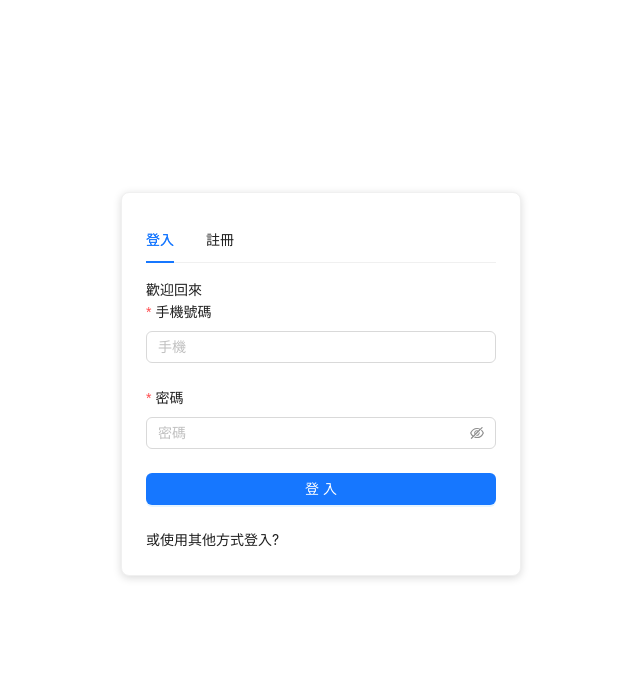
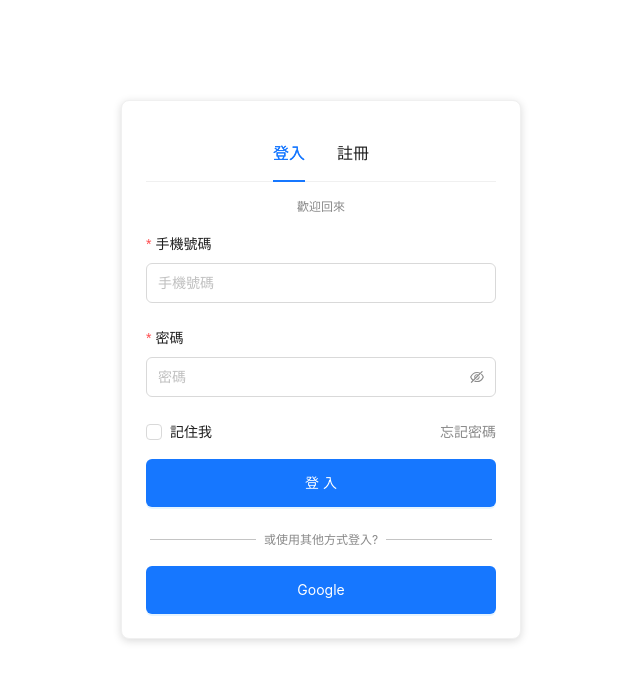
Before and after one commit to leon11081991/vue3-emgiot, a Vue app: page /login in a window 1280 px wide. Shown: the top 682 px of the page, without its empty margins (319-959 px from the left). Built offline with nearby package versions, Linux system fonts and the light colour scheme.

Commit message:
feat(login-page): 調整登入頁面

```diff
--- /dev/null
+++ b/src/constants/configs/login.config.ts
@@ -0,0 +1,18 @@
+// ant 登入元件設定
+export const createLoginFormConfig = ($t: any) => ({
+  userAccount: {
+    name: 'userAccount',
+    placeholder: $t('LoginView.Login.UserAccount'),
+    rules: [{ required: true }]
+  },
+  password: {
+    name: 'password',
+    placeholder: $t('LoginView.Login.Password'),
+    rules: [{ required: true }]
+  }
+})
+
+// ant 元件驗證設定
+export const formValidateMsgsConfig = {
+  required: '請填寫 ${label}'
+}
--- a/src/views/LoginPage.vue
+++ b/src/views/LoginPage.vue
@@ -1,44 +1,26 @@
 <script setup lang="ts">
 import { ref } from 'vue'
-import { Form, Layout } from 'ant-design-vue'
+import { Form } from 'ant-design-vue'
 import { useI18n } from 'vue-i18n'
+import { createLoginFormConfig, formValidateMsgsConfig } from '@/constants/configs/login.config'
 
 type TabKey = 'login' | 'register'
 
 const { t: $t } = useI18n()
 
 const activeKey = ref<TabKey>('login')
-
-// TODO: 1.換為多語系資料2.拆分至model資料夾
-const loginFormConfig = {
-  userAccount: {
-    name: 'userAccount',
-    placeholder: '手機',
-    rules: [{ required: true }]
-  },
-  password: {
-    name: 'password',
-    placeholder: '密碼',
-    rules: [{ required: true }]
-  }
-}
-
-// TODO: 1.換為多語系資料2.拆分至model資料夾
-const validateMessages = {
-  required: '${label} is required!'
-}
-
 const loginFormModel = ref({
   userAccount: '',
-  password: ''
+  password: '',
+  rememberMe: false
 })
-
 const registerFormModel = ref({
   userAccount: ''
 })
 
 const loginForm = Form.useForm(loginFormModel.value)
 const registerForm = Form.useForm(registerFormModel.value)
+const loginFormConfig = createLoginFormConfig($t)
 
 // TODO: type 修正
 const onLoginFinish = (values: any) => {
@@ -57,7 +39,7 @@ const onRegisterFinish = (values: any) => {
   <div class="login-page">
     <div class="login-register-container">
       <a-card class="login-register-card">
-        <a-tabs v-model:activeKey="activeKey">
+        <a-tabs v-model:activeKey="activeKey" centered size="large">
           <!-- Login -->
           <a-tab-pane key="login" :tab="$t('LoginView.Login.TabLabel')">
             <p class="text-message">{{ $t('LoginView.Login.TextMessage') }}</p>
@@ -66,19 +48,16 @@ const onRegisterFinish = (values: any) => {
               :name="'login_form'"
               :layout="'vertical'"
               :form="loginForm"
-              :validate-messages="validateMessages"
+              :validate-messages="formValidateMsgsConfig"
               @finish="onLoginFinish"
             >
               <a-form-item
                 :name="loginFormConfig.userAccount.name"
                 :label="$t('LoginView.Login.UserAccount')"
-                :rules="[
-                  {
-                    required: loginFormConfig.userAccount.rules
-                  }
-                ]"
+                :rules="loginFormConfig.userAccount.rules"
               >
                 <a-input
+                  class="base-input"
                   :placeholder="loginFormConfig.userAccount.placeholder"
                   v-model:value="loginFormModel.userAccount"
                 />
@@ -87,17 +66,23 @@ const onRegisterFinish = (values: any) => {
               <a-form-item
                 :name="loginFormConfig.password.name"
                 :label="$t('LoginView.Login.Password')"
-                :rules="[
-                  {
-                    required: loginFormConfig.password.rules
-                  }
-                ]"
+                :rules="loginFormConfig.password.rules"
               >
                 <a-input-password
+                  class="base-input"
+                  autocomplete="current-password"
                   :placeholder="loginFormConfig.password.placeholder"
                   v-model:value="loginFormModel.password"
                 />
               </a-form-item>
+
+              <div class="actions-container">
+                <a-checkbox v-model:checked="loginFormModel.rememberMe">
+                  {{ $t('LoginView.Login.RememberMe') }}
+                </a-checkbox>
+
+                <span class="forget">忘記密碼</span>
+              </div>
 
               <a-form-item>
                 <a-button class="login-btn" type="primary" html-type="submit">
@@ -106,7 +91,11 @@ const onRegisterFinish = (values: any) => {
               </a-form-item>
             </a-form>
 
-            <p class="other-message">{{ $t('LoginView.Login.OtherMessage') }}</p>
+            <div class="other-message">
+              <span class="other-message-text">{{ $t('LoginView.Login.OtherMessage') }}</span>
+            </div>
+
+            <a-button class="google-btn" type="primary"> Google </a-button>
           </a-tab-pane>
 
           <!-- Register -->
@@ -119,17 +108,6 @@ const onRegisterFinish = (values: any) => {
               :form="registerForm"
               @finish="onRegisterFinish"
             >
-              <!-- <a-form-item
-                name="userAccount"
-                rules="[ { required: true, message: '請輸入用戶名!' } ]"
-              >
-                <a-input placeholder="用戶名" />
-              </a-form-item> -->
-
-              <!-- <a-form-item name="password" rules="[ { required: true, message: '請輸入密碼!' } ]">
-                <a-input-password placeholder="密碼" />
-              </a-form-item> -->
-
               <a-form-item
                 :name="loginFormConfig.userAccount.name"
                 :label="$t('LoginView.Register.UserAccount')"
@@ -145,7 +123,7 @@ const onRegisterFinish = (values: any) => {
               </a-form-item>
 
               <a-form-item>
-                <a-button type="primary" html-type="submit">
+                <a-button class="register-btn" type="primary" html-type="submit">
                   {{ $t('LoginView.Register.Submit') }}
                 </a-button>
               </a-form-item>
@@ -160,23 +138,87 @@ const onRegisterFinish = (values: any) => {
 <style lang="scss" scoped>
 .login-page {
   position: relative;
-  min-height: 100dvh;
-  // display: flex;
-  // justify-content: center;
-  // align-items: center;
 }
 .login-register-container {
-  transform: translateY(50%);
+  position: absolute;
+  top: 100px;
+  left: 50%;
+  transform: translateX(-50%);
+
+  width: 90%;
   max-width: 400px;
-  margin: 0 auto;
 }
 
 .ant-card {
-  // width: 40dvw;
   box-shadow: 0px 2px 8px rgba(0, 0, 0, 0.15);
 }
 
-.login-btn {
+.base-input {
+  padding-block: 0.5rem;
+}
+
+.login-btn,
+.register-btn,
+.google-btn {
   width: 100%;
+  padding-block: 0.75rem;
+  height: auto;
+}
+
+.text-message {
+  margin-bottom: 1rem;
+  text-align: center;
+  font-size: 0.75rem;
+  color: $--color-gray-600;
+}
+
+.actions-container {
+  display: flex;
+  justify-content: space-between;
+  margin-bottom: 1rem;
+
+  .forget {
+    color: $--color-gray-600;
+    transition: all 0.2s ease-in-out;
+
+    &:hover {
+      color: $--color-gray-900;
+      cursor: pointer;
+    }
+  }
+}
+
+.other-message {
+  position: relative;
+  margin-bottom: 1rem;
+  text-align: center;
+  font-size: 0.75rem;
+  color: $--color-gray-600;
+}
+
+.other-message-text {
+  position: relative;
+  padding-inline: 0.5rem;
+
+  &:before {
+    position: absolute;
+    top: 50%;
+    left: 100%;
+    content: '';
+    display: block;
+    width: calc(100% - 1.5rem);
+    height: 1px;
+    background-color: $--color-gray-500;
+  }
+  &:after {
+    position: absolute;
+    top: 50%;
+    right: 100%;
+    content: '';
+    display: block;
+    width: calc(100% - 1.5rem);
+    height: 1px;
+    background-color: $--color-gray-500;
+  }
 }
 </style>
```
